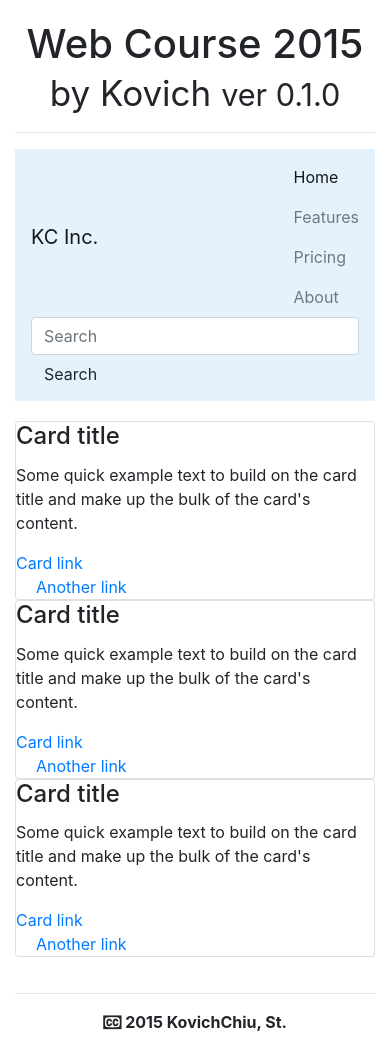
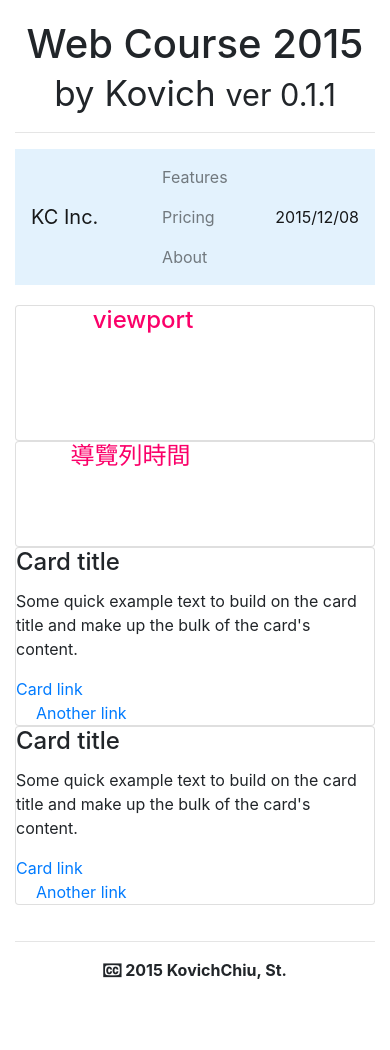
Before and after one commit to KovichChiu/Web-Base-System-Programming, a PHP site: page / in a window 390 px wide. After the commit the page ends 979 px from the top, so only its background shows below. Run offline with PHP 8.4, Linux system fonts and the light colour scheme; some libraries are stand-ins or nearby versions.

Commit message:
20151208 ver. 0.1.1
Added "Navbar Time<date>"
Added "Mobile Devices<viewport>"

```diff
--- a/Head.php
+++ b/Head.php
@@ -1,6 +1,6 @@
 <head>
 	<meta content="text/html; charset=UTF-8" http-equiv="content-type">
-
+	<meta name="viewport" content="width=360px">
 	<!-- font-awesome-4.5.0 -->
 	<link rel=stylesheet type="text/css" href="font-awesome-4.5.0/css/font-awesome.css">
 
--- a/Inc_Navbar.php
+++ b/Inc_Navbar.php
@@ -1,9 +1,15 @@
+<?php
+  // echo $idsql;
+  date_default_timezone_set('Asia/Taipei');
+  $today = getdate(); //monday week begin reconvert
+
+  $d = ((intval($today['mday']) < 10)?"0":"").$today['mday'];
+  $m = ((intval($today['mon']) < 10)?"0":"").$today['mon'];
+  $y = $today['year'];
+?>
 <nav class="navbar navbar-light" style="background-color: #e3f2fd;">
-  <a class="navbar-brand" href="#">KC Inc.</a>
+  <a class="navbar-brand" href="index.php">KC Inc.</a>
   <ul class="nav navbar-nav">
-    <li class="nav-item active">
-      <a class="nav-link" href="#">Home <span class="sr-only">(current)</span></a>
-    </li>
     <li class="nav-item">
       <a class="nav-link" href="#">Features</a>
     </li>
@@ -14,8 +20,9 @@
       <a class="nav-link" href="#">About</a>
     </li>
   </ul>
-  <form class="form-inline navbar-form pull-right">
-    <input class="form-control" type="text" placeholder="Search">
-    <button class="btn btn-info-outline" type="submit">Search</button>
-  </form>
+  <ul class="nav navbar-nav pull-right">
+    <li class="nav-item active">
+      <a class="nav-link" href=""><?php echo "$y/$m/$d"; ?></a>
+    </li>
+  </ul>
 </nav>
--- a/index.php
+++ b/index.php
@@ -6,12 +6,36 @@
 	<title> Web Course 2015 ver 0.1.0 by Kovich</title>
 	<body class="container">
 		<header style="padding: 20px 0px 0px 0px">
-			<h1 class="text-center"> Web Course 2015 <small> by Kovich <small> ver 0.1.0 </small> </small> </h1>
+			<h1 class="text-center"> Web Course 2015 <br><small> by Kovich <small> ver 0.1.1 </small> </small> </h1>
 			<hr>
 			<?php include 'Inc_Navbar.php'; ?>
 		</header>
 		<section style="padding: 20px 0px 0px 0px">
-				<!-- card 1 -->
+				<!-- viewport 功能 -->
+			<div class="card card-block card-info" style="color: white">
+				<h4 class="card-title">
+					新增 <
+					<font style="color: #FB0069">viewport</font>
+					> 功能
+					<span class="label label-pill label-danger">0.1.1 版本</span>
+				</h4>
+				<p class="card-text">
+					現在手機也可以瀏覽本站喔！
+				</p>
+				<p class="card-text text-right">2015年12月8日 22 : 51 發布</p>
+			</div>
+				<!-- card 2 -->
+			<div class="card card-block card-info" style="color: white">
+				<h4 class="card-title">
+					新增 <font style="color: #FB0069"> 導覽列時間 </font>
+					<span class="label label-pill label-danger">0.1.1 版本</span>
+				</h4>
+				<p class="card-text">
+					現在本站也可以確認時間囉！
+				</p>
+				<p class="card-text text-right">2015年12月8日 22 : 51 發布</p>
+			</div>
+				<!-- card 3 -->
 			<div class="card card-block">
 				<h4 class="card-title">Card title</h4>
 				<p class="card-text">
@@ -20,16 +44,7 @@
 				<a href="#" class="card-link">Card link</a>
 				<a href="#" class="card-link">Another link</a>
 			</div>
-				<!-- card 2 -->
-			<div class="card card-block">
-				<h4 class="card-title">Card title</h4>
-				<p class="card-text">
-					Some quick example text to build on the card title and make up the bulk of the card's content.
-				</p>
-				<a href="#" class="card-link">Card link</a>
-				<a href="#" class="card-link">Another link</a>
-			</div>
-				<!-- card 3 -->
+				<!-- card 4 -->
 			<div class="card card-block">
 				<h4 class="card-title">Card title</h4>
 				<p class="card-text">
```
